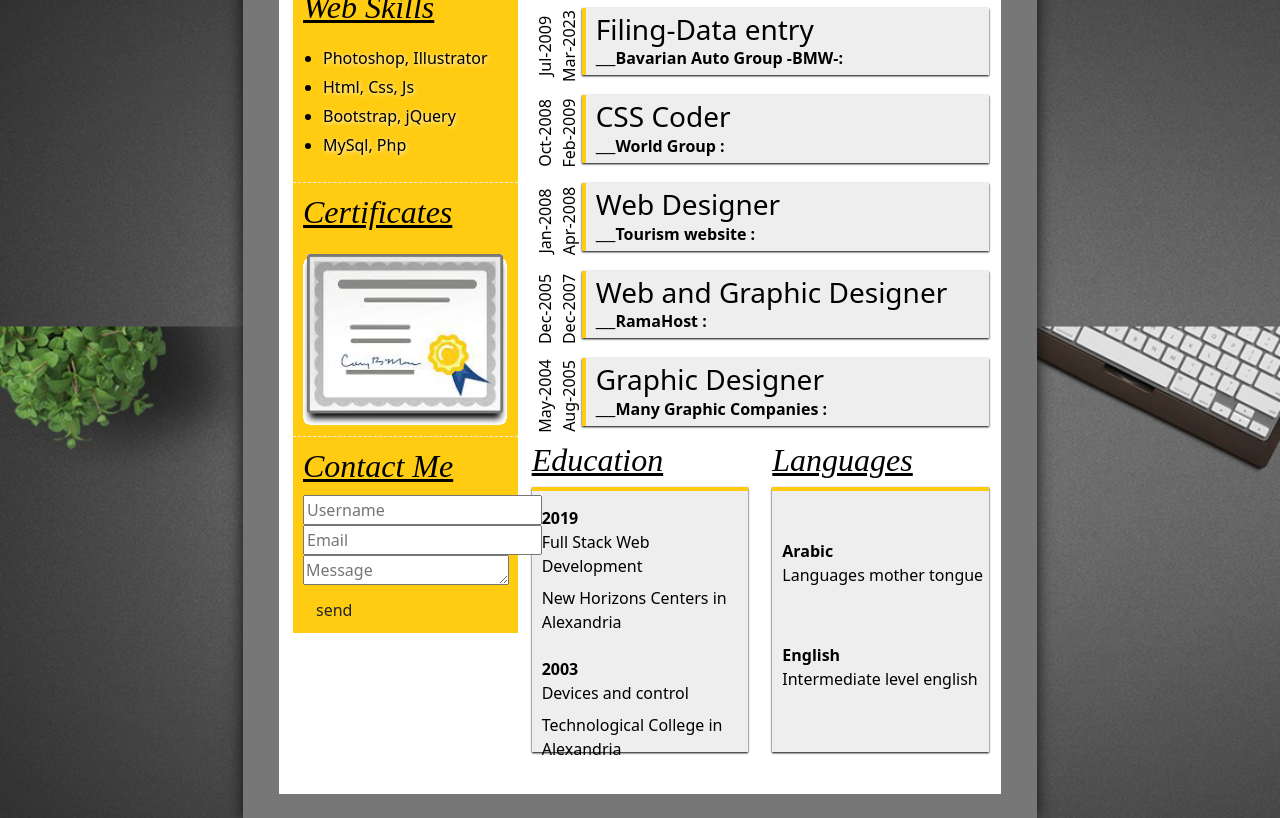
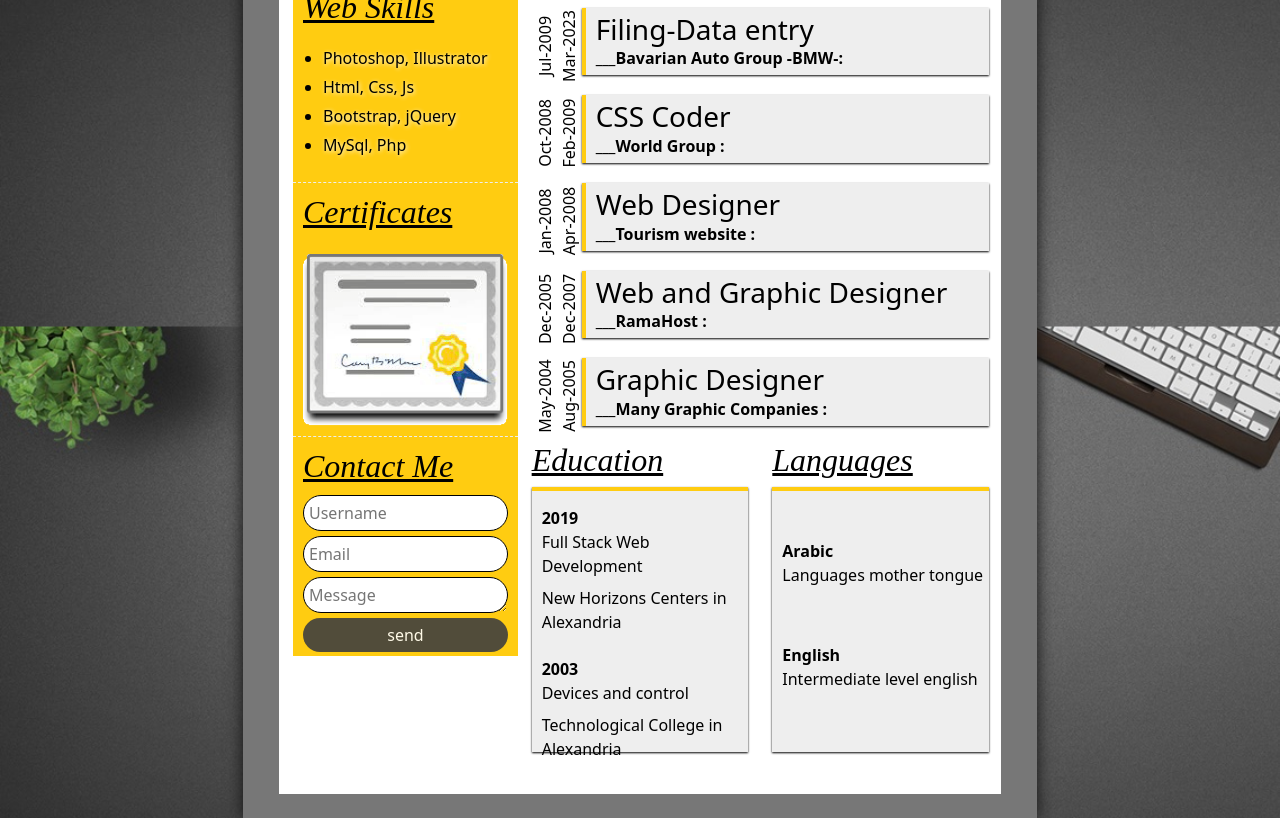
Before and after one commit to IamEslam/EslamAhmed, a plain HTML site: page index.html in a window 1280 px wide. Shown: the part 814-1632 px from the top of the page. Drawn offline with nearby package versions, Linux system fonts and the light colour scheme.

Commit message:
Add files via upload

```diff
--- a/styles/my_style.css
+++ b/styles/my_style.css
@@ -374,4 +374,42 @@ main nav .skills ul li{
       }
   }
 
-  /* -------------------- */
+  /* Contact Me-------------------- */
+
+  .input-container {
+    display: -ms-flexbox; /* IE10 */
+    display: flex;
+    width: 100%;
+    margin-bottom: 5px;
+  }
+
+  .input-field {
+    width: 100%;
+    padding: 5px;
+    outline: none;
+    border: 1px solid ;
+    border-radius: 25px;
+
+  }
+
+  .input-field:focus {
+    border: 1px solid dodgerblue;
+  }
+
+  /* Set a style for the submit button */
+  .btn {
+    background-color: #3f3f3f;
+    color: white;
+    padding: 5px 5px;
+    border: none;
+    cursor: pointer;
+    width: 100%;
+    opacity: 0.9;
+    border-radius: 25px;
+  }
+
+  .btn:hover {
+    opacity: .5;
+    background-color: #3f3f3f;
+    color: white;
+  }
```
